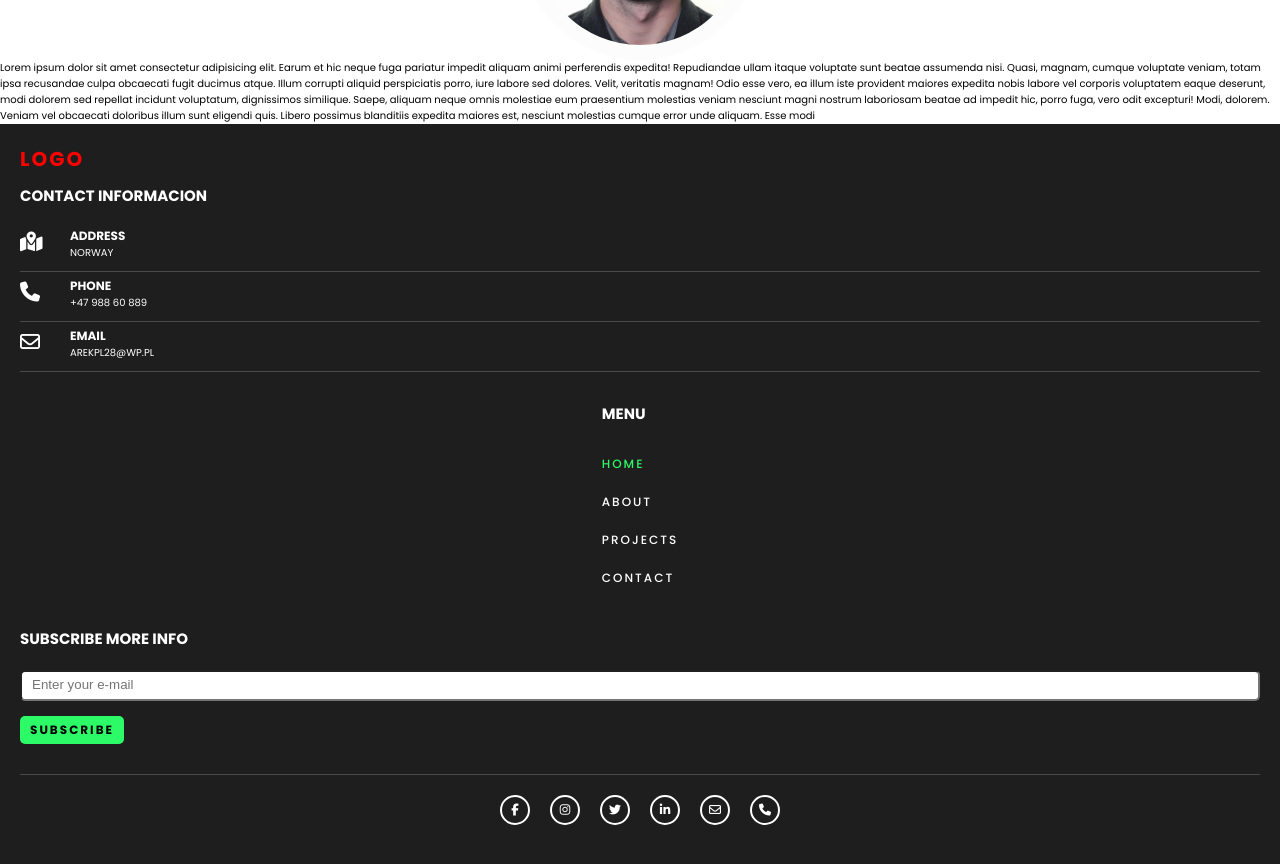
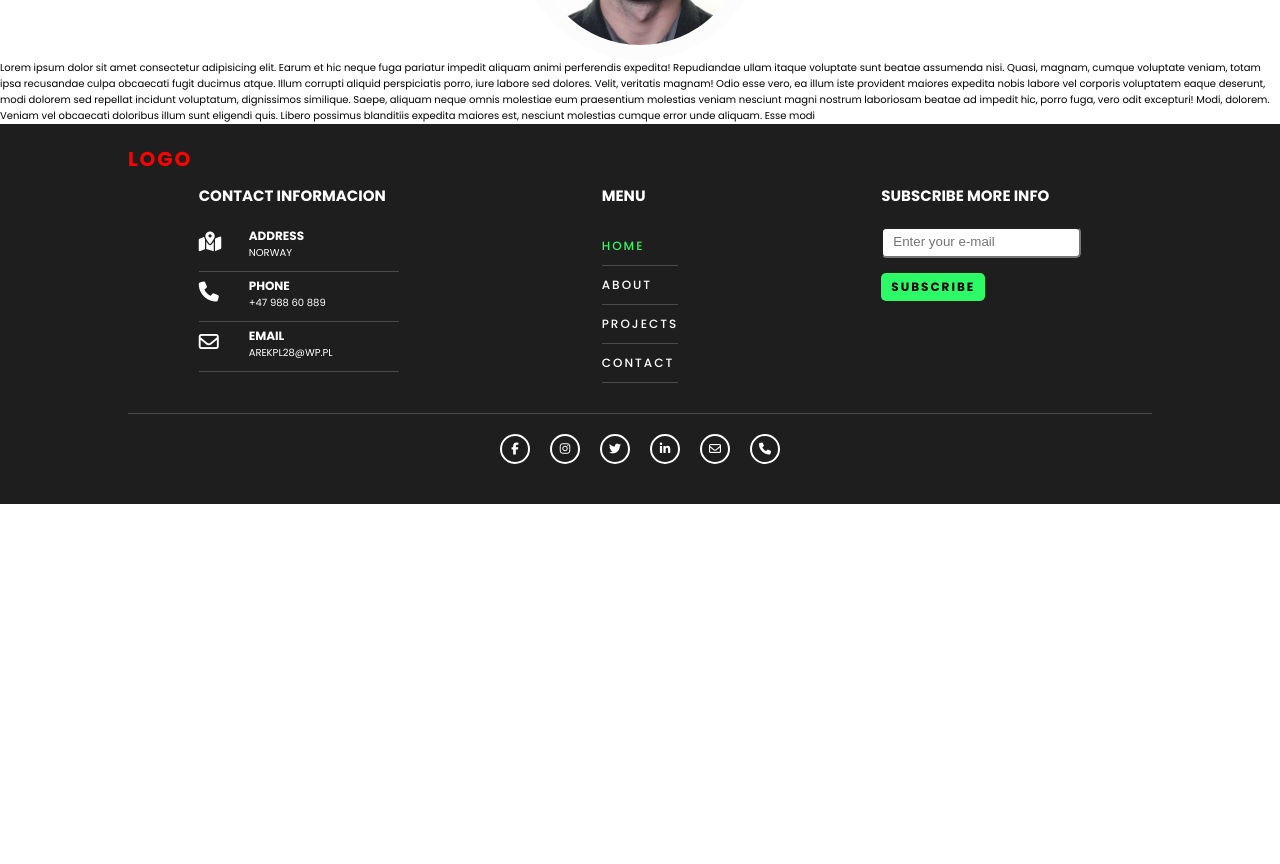
Before and after one commit to arekpl28/portfolio, a React (Create React App) app: page / in a window 1280 px wide. Shown: the part 740-1604 px from the top of the page. After the commit the page ends 1244 px from the top, so only its background shows below. Built offline with nearby package versions, Linux system fonts and the light colour scheme.

Commit message:
Add media for Footer and ContactPage

```diff
--- a/src/components/content/ContactPage.css.js
+++ b/src/components/content/ContactPage.css.js
@@ -1,44 +1,96 @@
 import styled from "styled-components";
+import { device } from "../../utils/variables";
 
 export const Wrapper = styled.div`
   display: grid;
-  // grid-template-row: 1fr 1fr;
   width: 100%;
   background-color: #f8f9fa;
 `;
 export const WrapperInfo = styled.div`
   display: grid;
   width: 100%;
-  // grid-template-columns: repeat(auto-fit, minmax(100px, 200px));
   justify-content: space-around;
   background-color: white;
   padding: 15px 15px 0 15px;
+  @media screen and (min-width: 540px) and (orientation: portrait) {
+    grid-template-columns: repeat(auto-fit, minmax(100px, 166px));
+    padding: 20px;
+  }
+  @media screen and ${device.tablet} and (orientation: portrait) {
+    grid-template-columns: repeat(auto-fit, minmax(100px, 200px));
+    padding: 20px;
+  }
+  @media screen and (min-width: 550px) and (orientation: landscape) {
+    grid-template-columns: repeat(auto-fit, minmax(100px, 170px));
+    padding: 20px;
+  }
+  @media screen and ${device.tablet} and (orientation: landscape) {
+    grid-template-columns: repeat(auto-fit, minmax(100px, 200px));
+  }
+  @media screen and ${device.laptopM} and (orientation: landscape) {
+    grid-template-columns: repeat(auto-fit, minmax(100px, 250px));
+  }
+  @media screen and ${device.desktopM} and (orientation: landscape) {
+    grid-template-columns: repeat(auto-fit, minmax(100px, 350px));
+  }
 `;
 export const DivInfo = styled.div`
   display: grid;
   grid-template-columns: auto 1fr;
   width: 100%;
-  height: 80px;
+  padding-bottom: 10px;
 `;
 export const Icon = styled.i`
   font-size: 2rem;
   padding-top: 5px;
   color: green;
+  @media screen and ${device.laptopM} {
+    font-size: 2.5rem;
+  }
+  @media screen and ${device.desktopM} {
+    font-size: 4rem;
+  }
 `;
 export const DviMedia = styled.div`
   padding-left: 10px;
 `;
 export const H5Title = styled.h5`
   font-size: 1.5rem;
+  @media screen and ${device.tablet} {
+    font-size: 2rem;
+  }
+  @media screen and ${device.laptopM} {
+    font-size: 2.5rem;
+  }
+  @media screen and ${device.desktopM} {
+    font-size: 4rem;
+  }
 `;
 export const Description = styled.p`
   font-size: 1.4rem;
+  @media screen and ${device.tablet} {
+    font-size: 1.6rem;
+  }
+  @media screen and ${device.laptopM} {
+    font-size: 2rem;
+  }
+  @media screen and ${device.desktopM} {
+    font-size: 3rem;
+  }
 `;
 export const Section = styled.div`
   display: grid;
-  // grid-template-columns: repeat(auto-fit, minmax(300px, 1fr));
+  grid-template-columns: 1fr;
   grid-template-rows: 50vh 1fr;
   width: 100%;
+  @media screen and (min-width: 720px) {
+    grid-template-columns: 50vw 1fr;
+    grid-template-rows: 1fr;
+  }
+  @media screen and ${device.tablet} and (orientation: portrait) {
+    grid-template-columns: repeat(auto-fit, minmax(300px, 1fr));
+    grid-template-rows: 1fr;
+  }
 `;
 export const DivContentWrapper = styled.div`
   width: 100%;
@@ -48,7 +100,9 @@ export const Map = styled.iframe`
   width: 100%;
   height: 100%;
   border: none;
-  // padding: 20px 40px;
+  @media screen and ${device.laptop} {
+    padding: 20px 40px;
+  }
 `;
 export const Contact = styled.div`
   max-width: 600px;
--- a/src/components/content/ContactPageConetnt.js
+++ b/src/components/content/ContactPageConetnt.js
@@ -31,7 +31,7 @@ export default function ContactPage() {
             <Icon className={ICONS.SMARTPHONE}></Icon>
             <DviMedia>
               <H5Title>Phone</H5Title>
-              <Description>Call customer service 0n 0800 123 456</Description>
+              <Description>Call customer service 0800 123 456</Description>
             </DviMedia>
           </DivInfo>
           <DivInfo>
--- a/src/components/css/Wrapper.css.js
+++ b/src/components/css/Wrapper.css.js
@@ -1,4 +1,5 @@
 import styled from "styled-components";
+import { device } from "../../utils/variables";
 
 export const BigWrapperHeader = styled.header`
   position: relative;
@@ -8,5 +9,11 @@ export const BigWrapperHeader = styled.header`
 export const SmallWrapperHeader = styled.header`
   position: relative;
   width: 100%;
-  height: 40vh;
+  height: 60vh;
+  @media screen and (orientation: portrait) {
+    height: 40vh;
+  }
+  @media screen and ${device.laptop} {
+    height: 40vh;
+  }
 `;
--- a/src/components/footer/Footer.css.js
+++ b/src/components/footer/Footer.css.js
@@ -7,40 +7,45 @@ export const H4 = styled.h4`
   text-transform: uppercase;
   padding-bottom: 20px;
 `;
-
 export const H5 = styled.h5`
   font-size: 1.2rem;
   font-weight: bold;
 `;
-
+export const Div = styled.div`
+  font-size: 1.2rem;
+  font-weight: bold;
+`;
 export const Wrapper = styled.footer`
   width: 100%;
   background-color: rgb(30, 30, 30);
   color: white;
   padding: 20px;
+  ${Div} {
+    max-width: 80vw;
+    margin: 0 auto;
+  }
 `;
-
 export const LogoFooter = styled(Logo)`
   display: inline-block;
   grid-area: logo;
   font-size: 2rem;
   padding-bottom: 10px;
 `;
-
 export const Content = styled.div`
   width: 100%;
   margin: 0 auto;
-  // grid-template-columns: repeat(auto-fit, minmax(100px, 200px));
-  // justify-content: space-around;
   border-bottom: 1px solid rgba(250, 250, 250, 0.2);
+  @media screen and (min-width: 700px) {
+    display: grid;
+    grid-template-columns: repeat(auto-fit, minmax(100px, 200px));
+    justify-content: space-around;
+  }
 `;
-
 export const DivContentWrapper = styled.div`
   margin: 0 auto;
   width: 100%;
   padding-bottom: 30px;
 `;
-
 export const Contact = styled.div`
   width: 100%;
   height: 100%;
@@ -50,7 +55,6 @@ export const Contact = styled.div`
     padding-top: 5px;
   }
 `;
-
 export const Info = styled.a`
   display: grid;
   grid-template-columns: 50px 1fr;
@@ -67,18 +71,22 @@ export const Info = styled.a`
     font-size: 1rem;
     font-weight: normal;
   }
-  // &:hover i {
-  //   color: ${({ theme }) => theme.colors.green};
-  // }
 `;
-
 export const Menu = styled.div`
   justify-self: center;
+  @media screen and (min-width: 700px) and (orientation: portrait) {
+    width: min-content;
+    margin: 0 auto;
+  }
+  @media screen and (min-width: 700px) and (orientation: landscape) {
+    width: min-content;
+    margin: 0 auto;
+  }
 `;
-
 export const NavFooter = styled.ul`
   li {
     padding: 10px 0 10px 0;
+    border-bottom: 1px solid rgba(250, 250, 250, 0.2);
     a {
       font-size: 1.2rem;
       margin: 0;
@@ -86,7 +94,6 @@ export const NavFooter = styled.ul`
     }
   }
 `;
-
 export const Subscribe = styled.div`
   input {
     width: 100%;
@@ -100,11 +107,9 @@ export const Subscribe = styled.div`
     }
   }
 `;
-
 export const ButtonFooter = styled(Button)`
   margin-top: 15px;
 `;
-
 export const DivWrapperSocialMedia = styled.div`
   padding: 20px 0;
   text-align: center;
--- a/src/components/footer/Footer.js
+++ b/src/components/footer/Footer.js
@@ -9,6 +9,7 @@ import {
   H4,
   H5,
   Wrapper,
+  Div,
   Content,
   LogoFooter,
   Contact,
@@ -25,6 +26,7 @@ export default function Footer() {
   return (
     <>
       <Wrapper>
+        <Div>
           <LogoFooter exact to="/">
             Logo
           </LogoFooter>
@@ -77,6 +79,7 @@ export default function Footer() {
           <DivWrapperSocialMedia>
             <SocialMedia></SocialMedia>
           </DivWrapperSocialMedia>
+        </Div>
       </Wrapper>
     </>
   );
--- a/src/components/header/contact/ContactContentHeader.css.js
+++ b/src/components/header/contact/ContactContentHeader.css.js
@@ -19,4 +19,7 @@ export const Name = styled.h1`
   transform: translate(-50%, -50%);
   font-size: 7vw;
   font-weight: 600;
+  @media screen and (orientation: landscape) {
+    font-size: 6vw;
+  }
 `;
```
Also changed, not shown: src/utils/variables.js (+1 -10 lines). Lines whose indentation alone changed are shown as unchanged.
